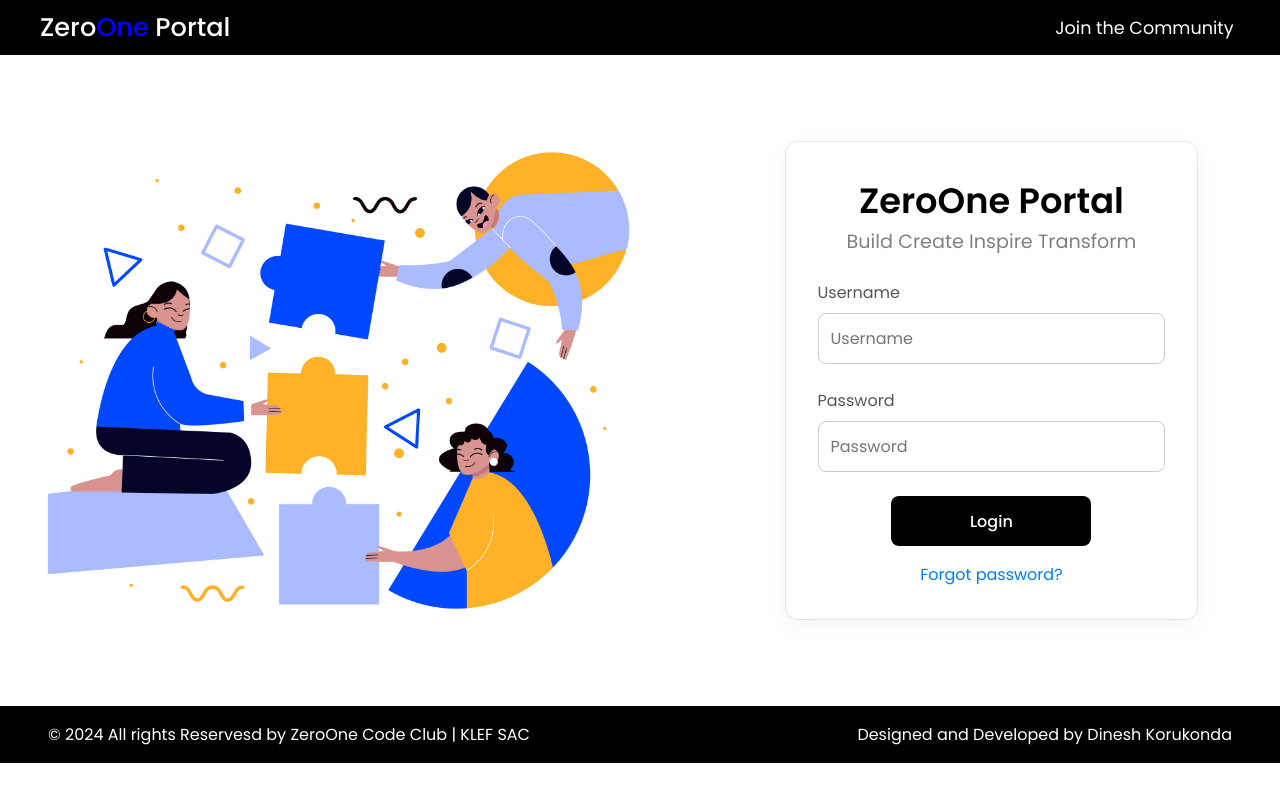
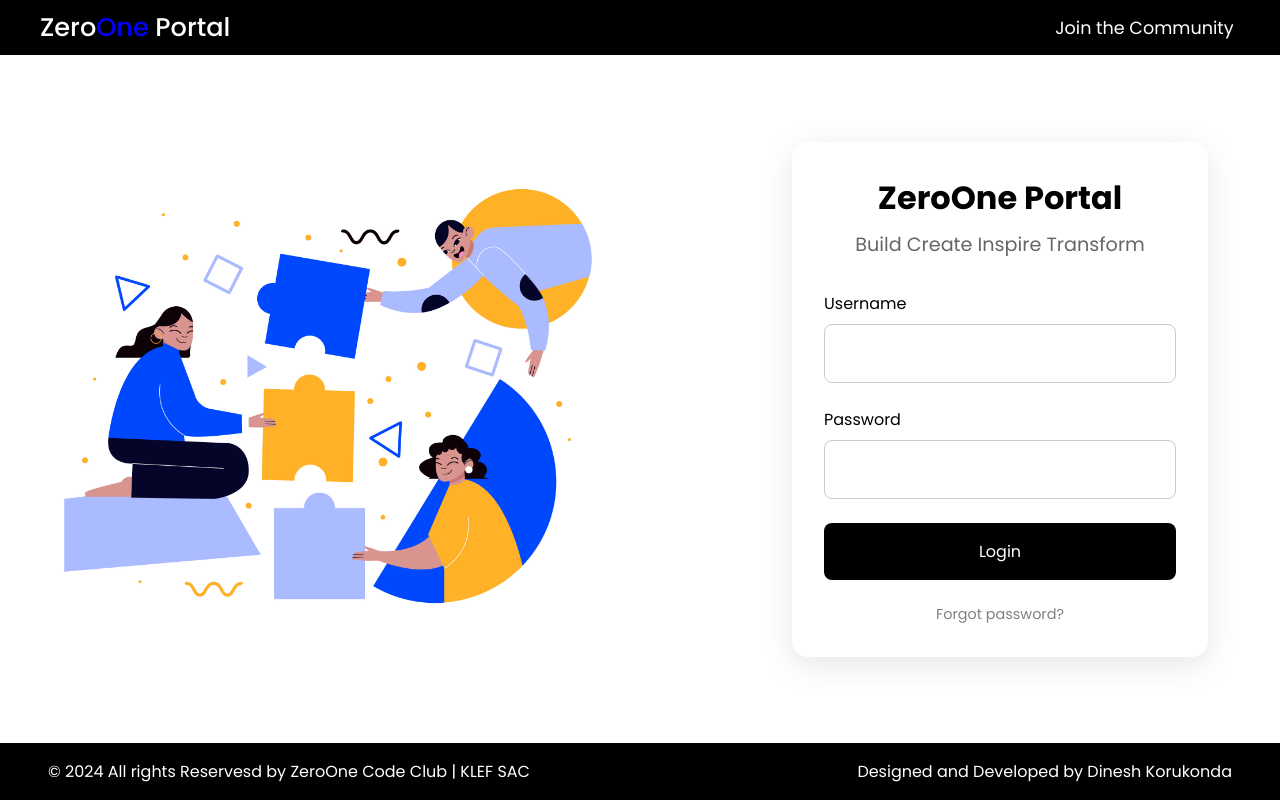
Before and after one commit to dinexh/Cero1PHP, a PHP site: page /App/ in a window 1280 px wide. Run offline with PHP 8.4, Linux system fonts and the light colour scheme.

Commit message:
redesigned the homepage for better css in desktop and added forgotpassword files and function not working

```diff
--- a/my-app/global.css
+++ b/my-app/global.css
@@ -1,154 +1,117 @@
 @import url('https://fonts.googleapis.com/css2?family=Poppins:wght@100;200;300;400;500;600;700;800;900&display=swap');
-
 * {
     padding: 0;
     margin: 0;
     box-sizing: border-box;
     font-family: "Poppins", sans-serif;
 }
-::-webkit-scrollbar {
-    display: none;
+.landing-container{
+    min-height: 100vh;
+    width: 100%;
+    display: flex;
+    justify-content: center;
+    align-items: center;
 }
-body{
-    height: 100vh;
-    width: 100%;
-    background-position: fixed;
-}
-.land {
+.landing-container-in{
+    min-height: 100vh;
     width: 100%;
     display: flex;
     flex-direction: column;
     justify-content: center;
     align-items: center;
 }
-
-.land-in {
-
-    width: 98%;
-    padding: 0.5rem;
-    display: flex;
-    flex-direction: column;
-    align-items: center;
-}
-.land-nav, .land-footer {
+.landing-nav{
+    flex-shrink: 0;
     width: 100%;
 }
-.land-main {
-    display: flex;
+.landing-footer{
     width: 100%;
-    justify-content: space-between;
-    align-items: center;
-    flex-grow: 1; /* Ensure this takes available space */
 }
-.land-main-in {
-    width: 95%;
-    display: flex;
-    justify-content: space-between;
-    align-items: center;
-}
-.land-main-in-one {
-    width: 60%;
+.landing-main-container{
+    flex: 1;
+    width: 100%;
+    /* min-height: 88vh; */
     display: flex;
     justify-content: center;
     align-items: center;
 }
-.land-main-in-one-img img {
-    width: 90%; /* Scale with the container width */
-    height: auto; /* Maintain aspect ratio */
-    object-fit: cover; /* Cover the area */
+.landing-main-container-in{
+    padding: 0.5rem;
+    width: 95%;
+    display: flex;
+    justify-content: space-around;
+    align-items: center;
 }
-.land-main-in-two {
-    width: 35%;
+.landing-main-container-in-one{
+    width: 60%;
+}
+.landing-main-container-in-one img{
+    width: 80%;
+    object-fit: contain;
+}
+.landing-main-container-in-two{
+    width: 40%;
     display: flex;
     justify-content: center;
     align-items: center;
+    padding: 2rem;
 }
-.land-main-in-two-in {
+.form-container{
+    background-color: #fff;
     padding: 2rem;
+    border-radius: 1rem;
+    box-shadow: 0 0.5rem 2rem rgba(0, 0, 0, 0.1);
     width: 100%;
-    display: flex;
-    flex-direction: column;
-    background-color: #fff;
-    box-shadow: rgba(0, 0, 0, 0.05) 0px 6px 24px 0px, rgba(0, 0, 0, 0.08) 0px 0px 0px 1px;
-    border-radius: 12px;
-    max-width: 450px;
-}
-.land-main-in-two-in-heading {
-    width: 100%;
-    text-align: center;
-    margin-bottom: 1.5rem;
-}
-.land-main-in-two-in-heading h1 {
-    font-size: 2.2rem;
-    font-weight: 600;
-}
-.land-main-in-two-in-heading p {
-    font-size: 1.2rem;
-    font-weight: 400;
-    color: grey;
-}
-.land-main-in-form {
-    width: 100%;
-}
-.form-group {
-    width: 100%;
-    margin-bottom: 1.5rem;
-    display: flex;
-    flex-direction: column;
-}
-.form-group label {
-    padding-bottom: 0.5rem;
-    font-size: 1rem;
-    color: #555;
-}
-.form-group input {
-    padding: 0.75rem;
-    border: 1.5px solid #ccc;
-    width: 100%;
-    border-radius: 8px;
-    font-size: 1rem;
-    transition: border-color 0.3s ease, box-shadow 0.3s ease;
-}
-.form-group input:focus {
-    border-color: black;
-    box-shadow: 0px 0px 6px rgba(0, 123, 255, 0.2);
-    outline: none;
-}
-.form-group-button {
-    width: 100%;
-    margin-top: 1rem;
-    display: flex;
-    justify-content: center;
-}
-.form-group-button button {
-    padding: 0.8rem 1.5rem;
-    width: 100%;
-    max-width: 200px;
-    border: none;
-    border-radius: 8px;
-    background-color: black;
-    color: #fff;
-    font-size: 1rem;
-    font-weight: 500;
-    cursor: pointer;
-    transition: background-color 0.3s ease, transform 0.3s ease;
-}
-.form-group-button button:hover {
-    background-color: blue;
-    transform: scale(1.01);
-}
-.form-group-password {
-    margin-top: 1rem;
-    width: 100%;
+    max-width: 30rem;
     text-align: center;
 }
-.form-group-password p {
+.form-heading h2 {
+    font-size: 2rem;
+    color: black;
+    margin-bottom: 0.5rem;
+}
+.form-heading p {
+    font-size: 1.2rem;
+    color: #666;
+    margin-bottom: 2rem;
+}
+.input-group {
+    margin-bottom: 1.5rem;
+    text-align: left;
+}
+label {
     font-size: 1rem;
-    font-weight: 400;
-    color: #007bff;
+    color: black;
+    margin-bottom: 0.5rem;
+    display: block;
+}
+input[type="text"],
+input[type="password"] {
+    width: 100%;
+    padding: 1rem;
+    border: 1px solid #ccc;
+    border-radius: 0.5rem;
+    font-size: 1rem;
+}
+button {
+    width: 100%;
+    padding: 1rem;
+    background-color: black;
+    color: white;
+    border: none;
+    border-radius: 0.5rem;
+    font-size: 1rem;
     cursor: pointer;
 }
-.form-group-password p:hover {
+.forgot-password {
+    font-size: 0.9rem;
+    margin-top: 1rem;
+}
+.forgot-password a {
+    color: grey;
+    text-decoration: none;
+}
+.forgot-password a:hover {
     text-decoration: underline;
 }
 /* nav starts here */
--- a/my-app/index.php
+++ b/my-app/index.php
@@ -1,6 +1,5 @@
 <?php
 session_start();
-include "./includes/nav.php";
 ?>
 <!DOCTYPE html>
 <html lang="en">
@@ -8,56 +7,48 @@ include "./includes/nav.php";
     <meta charset="UTF-8">
     <meta name="viewport" content="width=device-width, initial-scale=1.0">
     <title>ZeroOne Portal</title>
-    <link rel="stylesheet" href=".css">
+    <link rel="stylesheet" href="global.css">
 </head>
 <body>
-    <div class="land">
-        <div class="land-in">
-            <div class="land-nav">
-                <nav>
-                <!-- <?php include "./includes/nav.php"; ?> -->
-                </nav>
+    <div class="landing-container">
+        <div class="landing-container-in">
+            <div class="landing-nav">
+                <?php include "./includes/nav.php"; ?>
             </div>
-            <div class="land-main">
-                <div class="land-main-in">
-                    <div class="land-main-in-one">
-                        <div class="land-main-in-one-img">
-                            <img src="./assets/Team_Work.jpg" alt="Team Work Image">
+            <div class="landing-main-container">
+                <div class="landing-main-container-in">
+                    <div class="landing-main-container-in-one">
+                        <img src="./assets/Team_Work.jpg" alt="landing page images">
                     </div>
-                    </div>
-                    <div class="land-main-in-two">
-                        <div class="land-main-in-two-in">
-                            <div class="land-main-in-two-in-heading">
-                                <h1>ZeroOne Portal</h1>
+                    <div class="landing-main-container-in-two">
+                        <div class="form-container">
+                            <div class="form-heading">
+                                <h2>ZeroOne Portal</h2>
                                 <p>Build Create Inspire Transform</p>
                             </div>
-                            <div class="land-main-in-form">
-                                <form action ="login.php" method="post">
-                                    <div class="form-group">
+                            <form action="login.php" method="post">
+                                <div class="input-group">
                                     <label for="username">Username</label>
-                                        <input type="text" name="username" id="username" placeholder="Username" required />
+                                    <input type="text" id="username" name="username"  required>
                                 </div>
-                                    <div class="form-group">
+                                <div class="input-group">
                                     <label for="password">Password</label>
-                                        <input type="password" name="password" id="password" placeholder="Password" required />
+                                    <input type="password" id="password" name="password" required>
                                 </div>
-                                    <div class="form-group-button">
+                                <div class="input-group">
                                     <button type="submit">Login</button>
                                 </div>
-                                    <div class="form-group-password">
-                                        <p>Forgot password?</p>
+                                <div class="forgot-password">
+                                    <a href="/pages/password/forgotpassword.php">Forgot password?</a>
                                 </div>
                             </form>
                         </div>
                     </div>
                 </div>
             </div>
+            <div class="landing-footer">
+                <?php include "./includes/footer.php"; ?>
             </div>
-        </div>
-        <div class="land-footer">
-            <footer>
-                <?php include "./includes/footer.php"; ?>
-            </footer>
         </div>
     </div>
 </body>
--- a/my-app/pages/dashboard/dashboard.css
+++ b/my-app/pages/dashboard/dashboard.css
@@ -27,7 +27,6 @@ body{
     display: flex;
     flex-direction: column;
 }
-
 .dashboard-nav {
     width: 100%;
 }
```
Also changed, not shown: my-app/pages/password/forgotpassword.css (added, +115 -0 lines), my-app/pages/password/forgotpassword.php (added, +33 -0 lines), my-app/pages/password/reset_password.php (added, +57 -0 lines), my-app/pages/password/send_reset_link.php (added, +47 -0 lines). Lines whose indentation alone changed are shown as unchanged.
